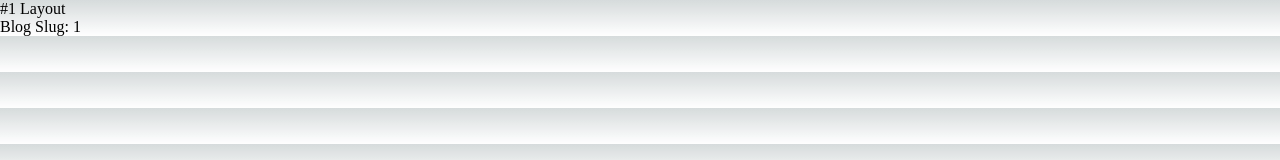
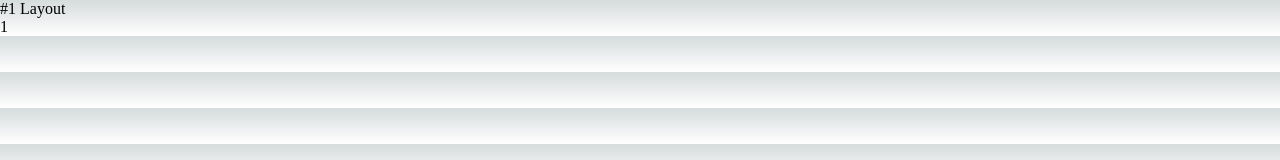
Before and after one commit to cguliuzza/tina-dev-site, a Next.js app: page /blog/1 in a window 1280 px wide. Shown: the top 160 px of the page. Built offline with nearby package versions, Linux system fonts and the light colour scheme.

Commit message:
5 second delay

```diff
--- a/app/blog/[slug]/page.tsx
+++ b/app/blog/[slug]/page.tsx
@@ -1,14 +1,17 @@
-// const getData = async () => {
-//   const post = await getDataFromCMS(slug)
-//   return post
-// }
+const delay = (time) =>
+  new Promise((resolve) => {
+    setTimeout(() => resolve(1), time)
+  })
 
-// export default async function BlogPost({ params }) {
+const getData = async (slug) => {
+  const post = await delay(5000)
+  return { slug }
+}
 
-export default function BlogPost({ params }) {
+export default async function BlogPost({ params }) {
   console.log(params)
   const { slug } = params
-  //   const post = await getData(slug)
+  const post = await getData(slug)
 
-  return <div>Blog Slug: {slug}</div>
+  return <div>{post.slug}</div>
 }
--- a/app/blog/page.tsx
+++ b/app/blog/page.tsx
@@ -4,9 +4,4 @@ export async function getStaticParams() {
     { slug: 'hello-world-2' },
     { slug: 'hello-world-3' },
   ]
-
-  // const posts = await getPosts();
-  // return posts.map((post) => ({
-  //   slug: post.slug,
-  // }));
 }
```
